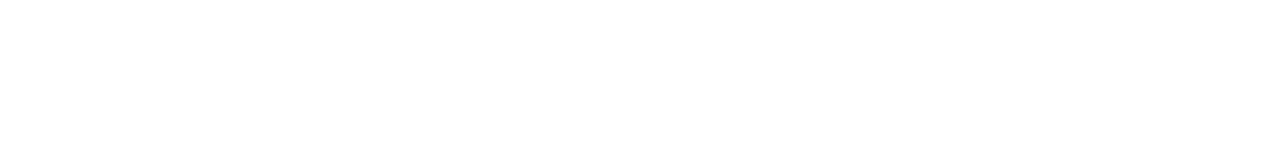
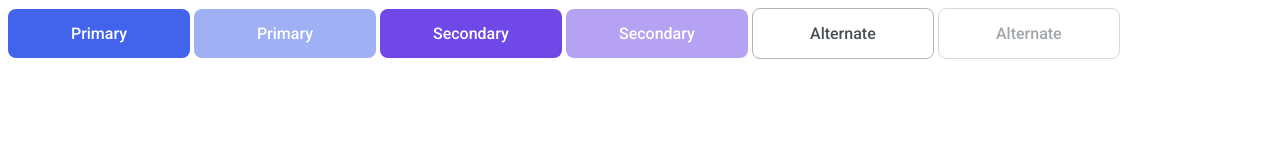
Before and after one commit to js-tasks-ru/htmlcss-20220919_konstantin-shavyrkin, a website: page 03-lection1/01-button/index.html in a window 1280 px wide. Drawn offline with Linux system fonts and the light colour scheme.

Commit message:
add button

```diff
--- a/03-lection1/01-button/button.css
+++ b/03-lection1/01-button/button.css
@@ -1 +1,53 @@
 /* Стилизация кнопки */
+.button {
+    width: 182px;
+    padding: 15px;
+    width: 182px;
+    border-radius: 8px;
+    border: 0px solid #ACB5BD;
+    background: #4263EB;
+
+    font-family: 'Roboto';
+    font-style: normal;
+    font-weight: 500;
+    font-size: 16px;
+    line-height: 19px;
+    text-align: center;
+    color: #FFFFFF;
+    cursor: pointer;
+}
+.button:hover{
+    background: #2342C0;
+
+}
+.button:disabled{
+    background: #4263EB;
+    opacity: 0.5;
+    cursor: default;
+}
+
+
+.button.button_secondary {
+    background: #7048E8;
+}
+.button.button_secondary:hover{
+    background: #5028C6;
+
+}
+.button.button_secondary:disabled{
+    background: #7048E8;
+    opacity: 0.5;
+}
+
+.button.button_alternate {
+    background: #FFFFFF;
+    color: #495057;
+    border: 1px solid #ACB5BD;
+}
+.button.button_alternate:hover{
+    border: 1px solid #212429;
+}
+.button.button_alternate:disabled{
+    opacity: 0.5;
+    cursor: default;
+}
--- a/03-lection1/01-button/index.html
+++ b/03-lection1/01-button/index.html
@@ -6,6 +6,15 @@
         <link rel="stylesheet" href="./button.css">
     </head>
     <body>
+        <button class="button">Primary</button>
+        <button class="button" disabled>Primary</button>
+
+        <button class="button button_secondary">Secondary</button>
+        <button class="button button_secondary" disabled>Secondary</button>
+
+
+        <button class="button button_alternate">Alternate</button>
+        <button class="button button_alternate" disabled>Alternate</button>
 
     </body>
 </html>
```
